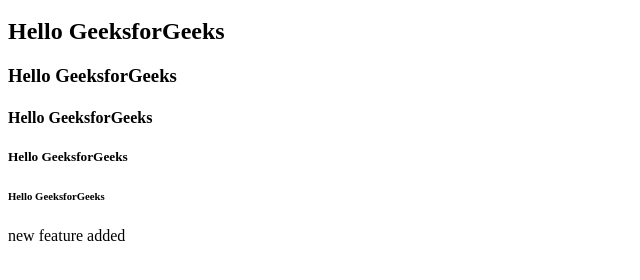
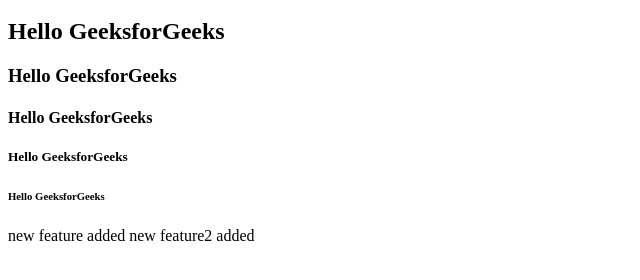
Before and after one commit to sreeya-p/Github-tutorial, a plain HTML site: page index.html in a window 1280 px wide. Shown: the part 48-328 px from the top of the page, without its empty margins (0-640 px from the left). Drawn offline with Linux system fonts and the light colour scheme.

Commit message:
new header added

```diff
--- a/index.html
+++ b/index.html
@@ -13,6 +13,7 @@
         <h5>Hello GeeksforGeeks</h5>
         <h6>Hello GeeksforGeeks</h6>
         <h7>new feature added</h7>
+        <h8>new feature2 added</h8>
     </body>
 
     </html>
```
